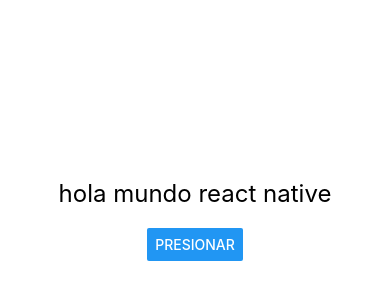
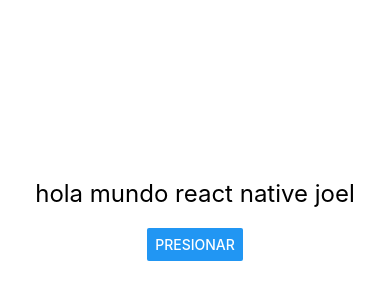
Before and after one commit to Joel89njkkvh/PM194, a React Native app in the folder my-blank/: screen / in a window 390 px wide. Shown: the part 202-502 px from the top of the page. Built offline with nearby package versions, Linux system fonts and the light colour scheme.

Commit message:
componente Propio Texto y su propiedad contenido
11/06/2025

```diff
--- a/my-blank/App.js
+++ b/my-blank/App.js
@@ -8,7 +8,7 @@
 export default function App() {
   return (
     <View style={styles.container}>
-      <Texto contenido="hola mundo react native" />
+      <Texto contenido="hola mundo react native joel" />
       <BotonPersonalizado titulo="presionar" accion={() => alert('¡Botón presionado!')} />
       <StatusBar style="auto" />
     </View>
```
